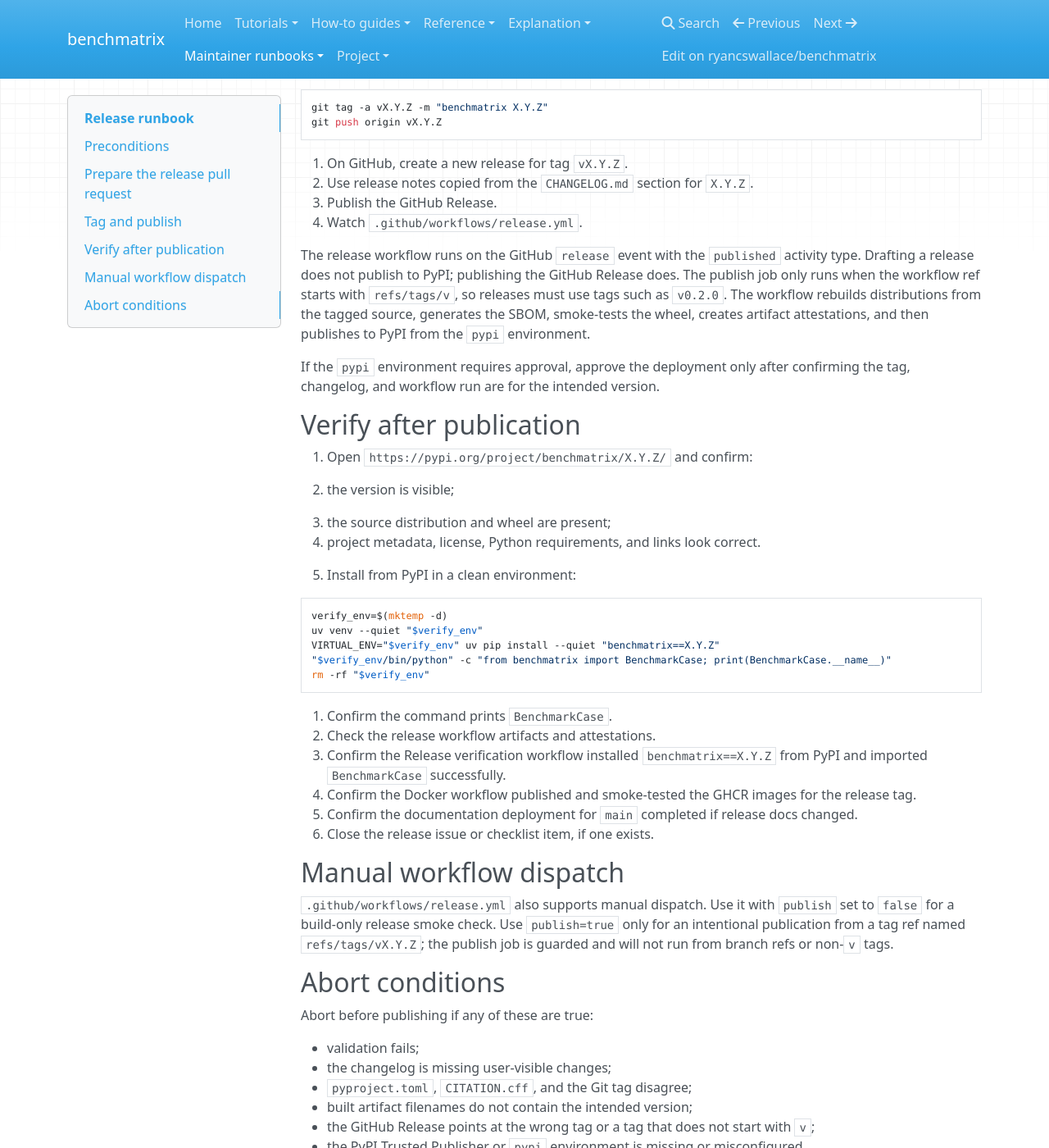
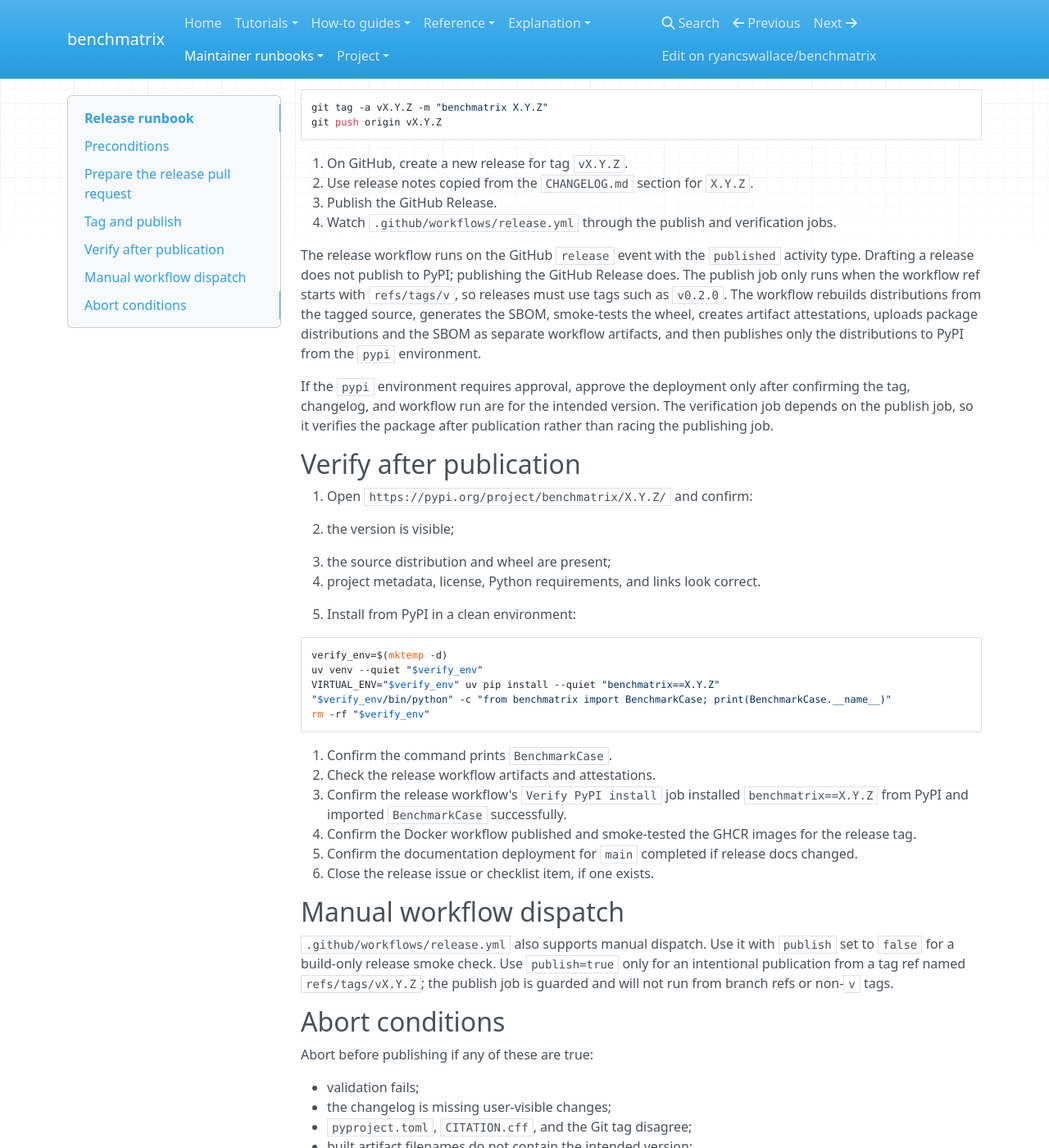
Before and after one commit to ryancswallace/benchmatrix, an MkDocs documentation site: the page built from docs/runbooks/release.md, in a window 1280 px wide and 1400 px high, scrolled down 1457 px. Shown: the whole window at 82% size. Built offline with MkDocs 1.6.1, drawn with Linux system fonts in a browser that asks for light colours; nearby versions of some CDN libraries.

Commit message:
fix: resolve release and release-verify workflow bugs

```diff
--- a/docs/runbooks/release.md
+++ b/docs/runbooks/release.md
@@ -77,18 +77,22 @@ especially the `pypi` environment and PyPI Trusted Publishing checklist.
 3. On GitHub, create a new release for tag `vX.Y.Z`.
 4. Use release notes copied from the `CHANGELOG.md` section for `X.Y.Z`.
 5. Publish the GitHub Release.
-6. Watch `.github/workflows/release.yml`.
+6. Watch `.github/workflows/release.yml` through the publish and verification
+   jobs.
 
 The release workflow runs on the GitHub `release` event with the `published`
 activity type. Drafting a release does not publish to PyPI; publishing the
 GitHub Release does. The publish job only runs when the workflow ref starts with
 `refs/tags/v`, so releases must use tags such as `v0.2.0`. The workflow rebuilds
 distributions from the tagged source, generates the SBOM, smoke-tests the wheel,
-creates artifact attestations, and then publishes to PyPI from the `pypi`
-environment.
+creates artifact attestations, uploads package distributions and the SBOM as
+separate workflow artifacts, and then publishes only the distributions to PyPI
+from the `pypi` environment.
 
 If the `pypi` environment requires approval, approve the deployment only after
 confirming the tag, changelog, and workflow run are for the intended version.
+The verification job depends on the publish job, so it verifies the package
+after publication rather than racing the publishing job.
 
 ## Verify after publication
 
@@ -110,8 +114,8 @@ confirming the tag, changelog, and workflow run are for the intended version.
 
 3. Confirm the command prints `BenchmarkCase`.
 4. Check the release workflow artifacts and attestations.
-5. Confirm the Release verification workflow installed `benchmatrix==X.Y.Z`
-   from PyPI and imported `BenchmarkCase` successfully.
+5. Confirm the release workflow's `Verify PyPI install` job installed
+   `benchmatrix==X.Y.Z` from PyPI and imported `BenchmarkCase` successfully.
 6. Confirm the Docker workflow published and smoke-tested the GHCR images for
    the release tag.
 7. Confirm the documentation deployment for `main` completed if release docs
```
Also changed, not shown: docs/explanation/publishing.md (+6 -4 lines), docs/reference/configuration.md (+6 -4 lines), 4 other files.
